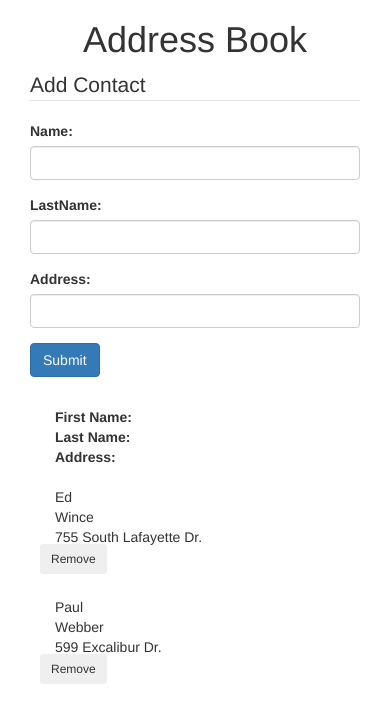
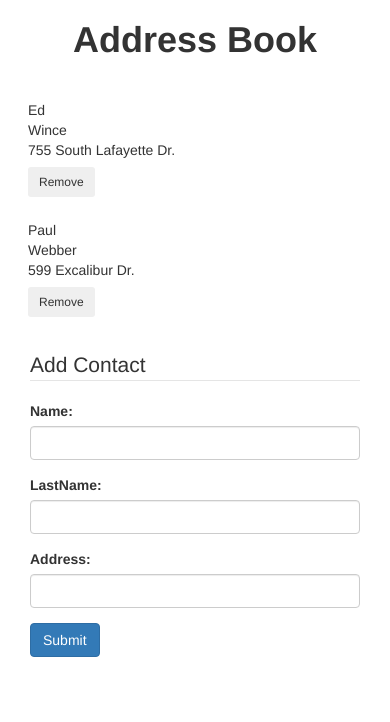
Before and after one commit to halfed/gci, a React app: page / in a window 390 px wide. Built offline with nearby package versions, Linux system fonts and the light colour scheme; what flux would draw is missing.

Commit message:
updating styles

```diff
--- a/css/main.scss
+++ b/css/main.scss
@@ -9,23 +9,47 @@ body {
 
 header {
 	text-align: center;
+
+	h1 {
+		font-weight: bold;
+		margin-bottom: 20px;
+	}
 }
 
 .contact-form {
 	margin-bottom: 10px;
 }
 
+.list-container {
+	margin-bottom: 30px;
 
-.list-container {
+	@media only screen and(max-width: 767px) {
+		margin-left: -27px;
+	}
+}
+
+.contact {
 	margin-top: 20px;
 	margin-left: 10px;
 }
 
 .heading {
 	font-weight: bold;
+	margin-left: 7px;
 }
 
 .delete-inline {
 	top: -3px;
     position: relative;
 }
+
+@media only screen and(max-width: 767px) {
+	.heading {
+		display: none;
+	}
+
+	.delete-inline {
+		margin-top: 10px;
+    	margin-left: 15px;
+	}
+}
--- a/index.html
+++ b/index.html
@@ -3,6 +3,7 @@
 	<head>
 		<title>Address Book</title>
 		<meta http-equiv="Content-Type" content="text/html; charset=utf-8"/>
+		<meta name="viewport" content="width=device-width, initial-scale=1.0, maximum-scale=2.0, minimum-scale=1.0, user-scalable=no, shrink-to-fit=no" />
 		<link rel="stylesheet" type="text/css" href="../css/vendor/bootstrap.min.css">
 		<link rel="stylesheet" type="text/css" href="../css/main.min.css">
 	</head>
--- a/js/app/components/ContactList.js
+++ b/js/app/components/ContactList.js
@@ -16,7 +16,7 @@ export class ContactList extends React.Component {
 	render() {
 		const listContent = this.props.contactList.map((list, i)=>{
 			return <div className="container-fluid" key={i}>
-						<div className="row list-container">
+						<div className="row contact">
 							<div className="col-lg-3 col-sm-3 contact-fname">{list.first_name}</div>
 							<div className="col-lg-3 col-sm-3 contact-lname">{list.last_name}</div>
 							<div className="col-lg-3 col-sm-3 contact-address">{list.address}</div>
@@ -25,9 +25,9 @@ export class ContactList extends React.Component {
 					</div>
 		});
 		return (
-				<div className="col col-lg-9 col-sm-12 col-lg-offset-1">
+				<div className="col col-lg-9 col-sm-12 col-lg-offset-1 list-container">
 					<div className="container-fluid">
-						<div className="row list-container heading">
+						<div className="row heading">
 							<div className="col-lg-3 col-sm-3">First Name:</div>
 							<div className="col-lg-3 col-sm-3">Last Name:</div>
 							<div className="col-lg-3 col-sm-3">Address:</div>
--- a/js/app/index.js
+++ b/js/app/index.js
@@ -60,8 +60,8 @@ class ContactListApp extends React.Component {
 	render() {
 		return (<div className="container-fluid">
 					<div className="row">
+						<ContactList contactList={this.state.list} onClick={this.removeContact} />
 						<ContactForm onSubmit={this.addContact} />
-						<ContactList contactList={this.state.list} onClick={this.removeContact} />
 					</div>
 	            </div>
 	           );
```
Also changed, not shown: build/index.html, build/main-bundle.js, css/main.css, css/main.min.css, 1 other file.
